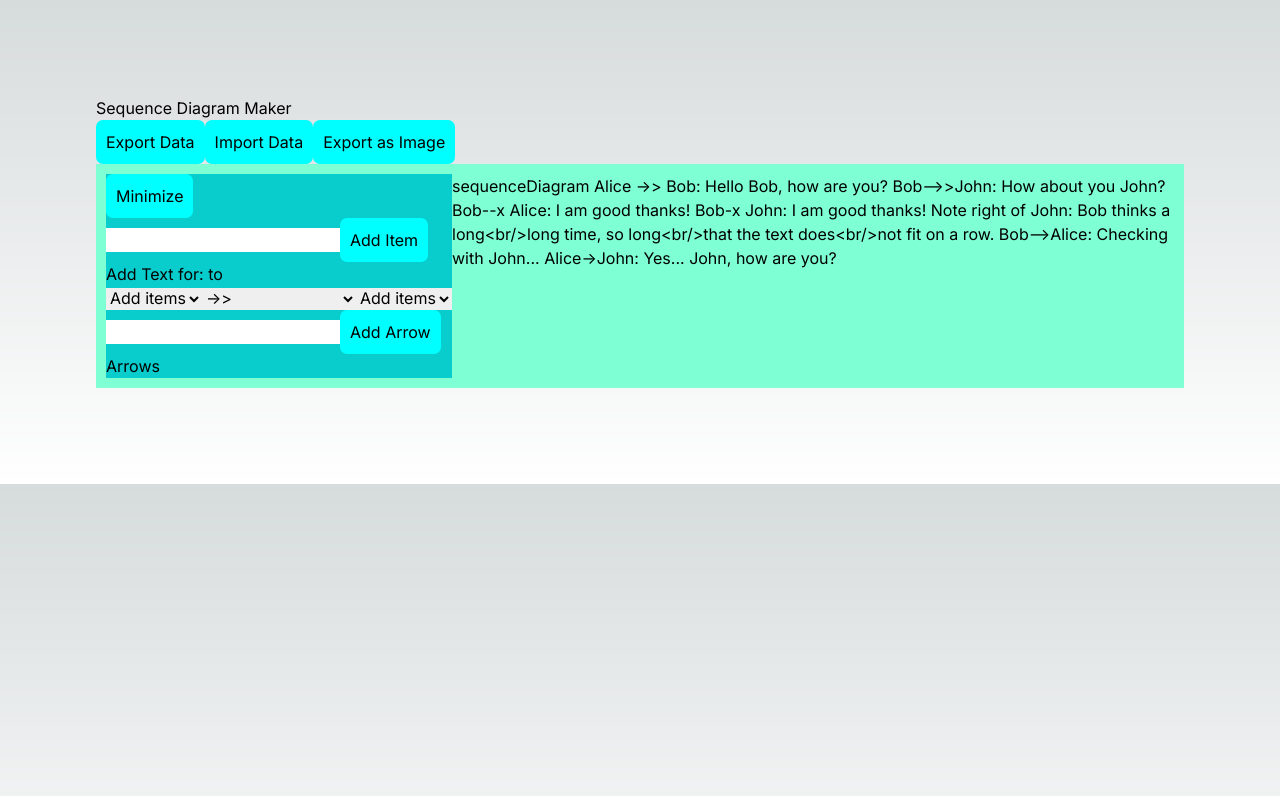
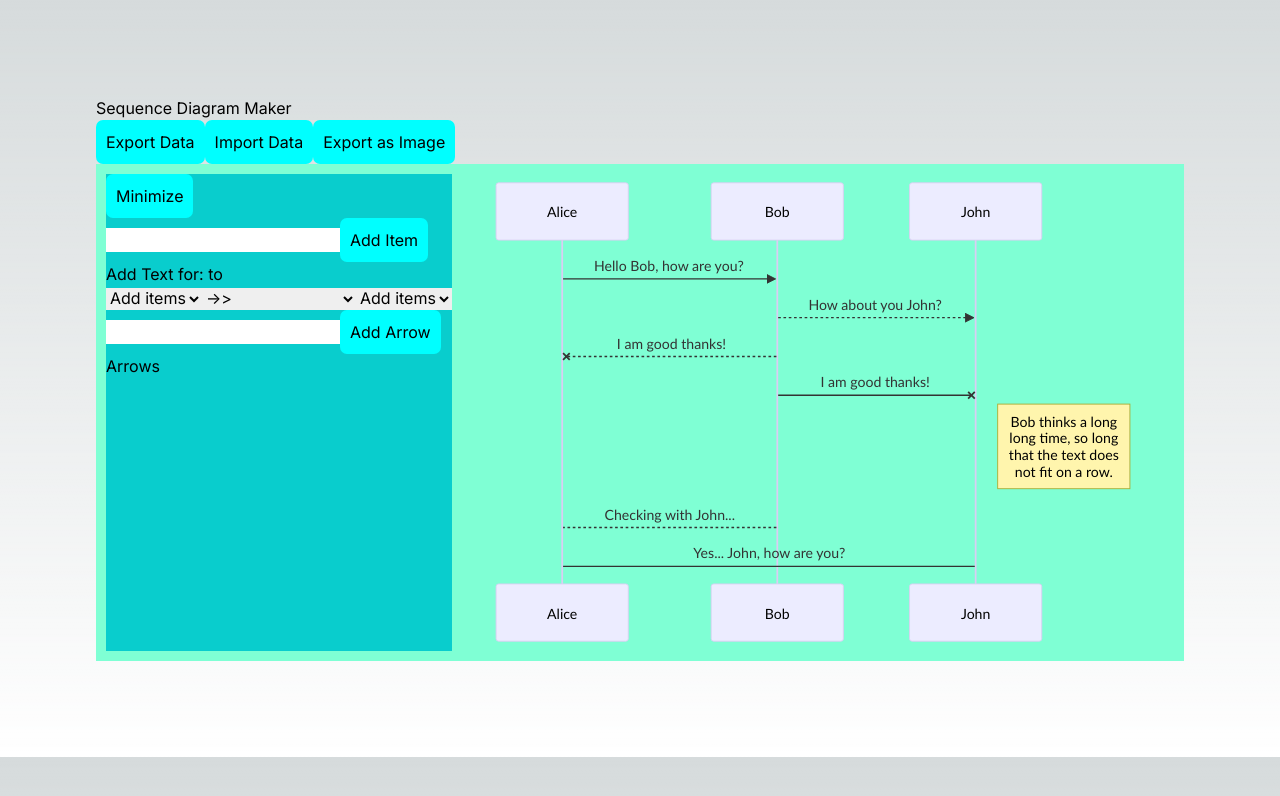
Before and after one commit to RisingSatalite/sequencediagram, a Next.js app: page / in a window 1280 px wide. Shown: the top 796 px of the page. Built offline with nearby package versions, Linux system fonts and the light colour scheme.

Commit message:
Update mermaid.js
fixed id

```diff
--- a/src/components/mermaid.js
+++ b/src/components/mermaid.js
@@ -16,7 +16,7 @@ const Mermaid = ({ chart }) => {
     mermaid.initialize({ startOnLoad: true });
   }, []);
 
-  return <div className="mermaid-diagram" ref={chartRef}>{chart}</div>;
+  return <div id="mermaid-diagram" className="mermaid" ref={chartRef}>{chart}</div>;
 };
 
 export default Mermaid;
```
